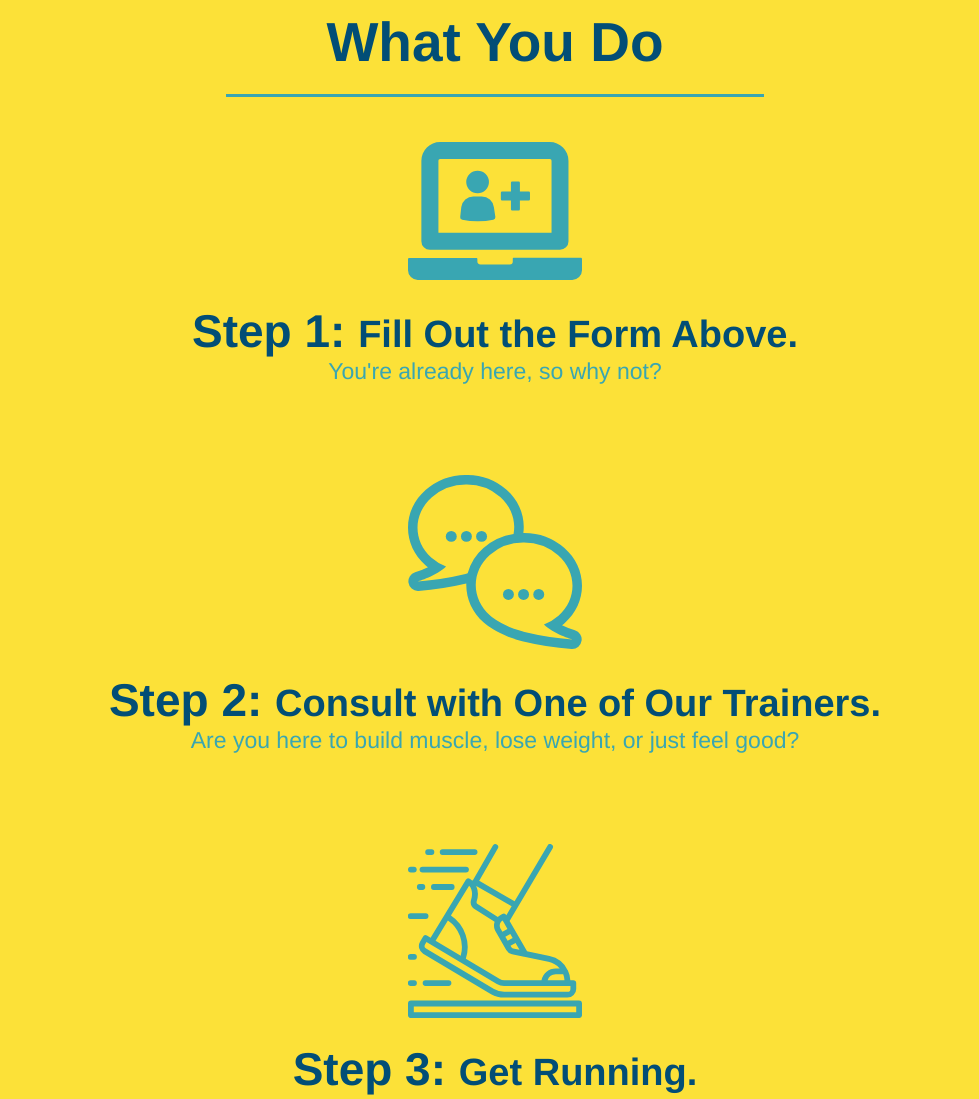
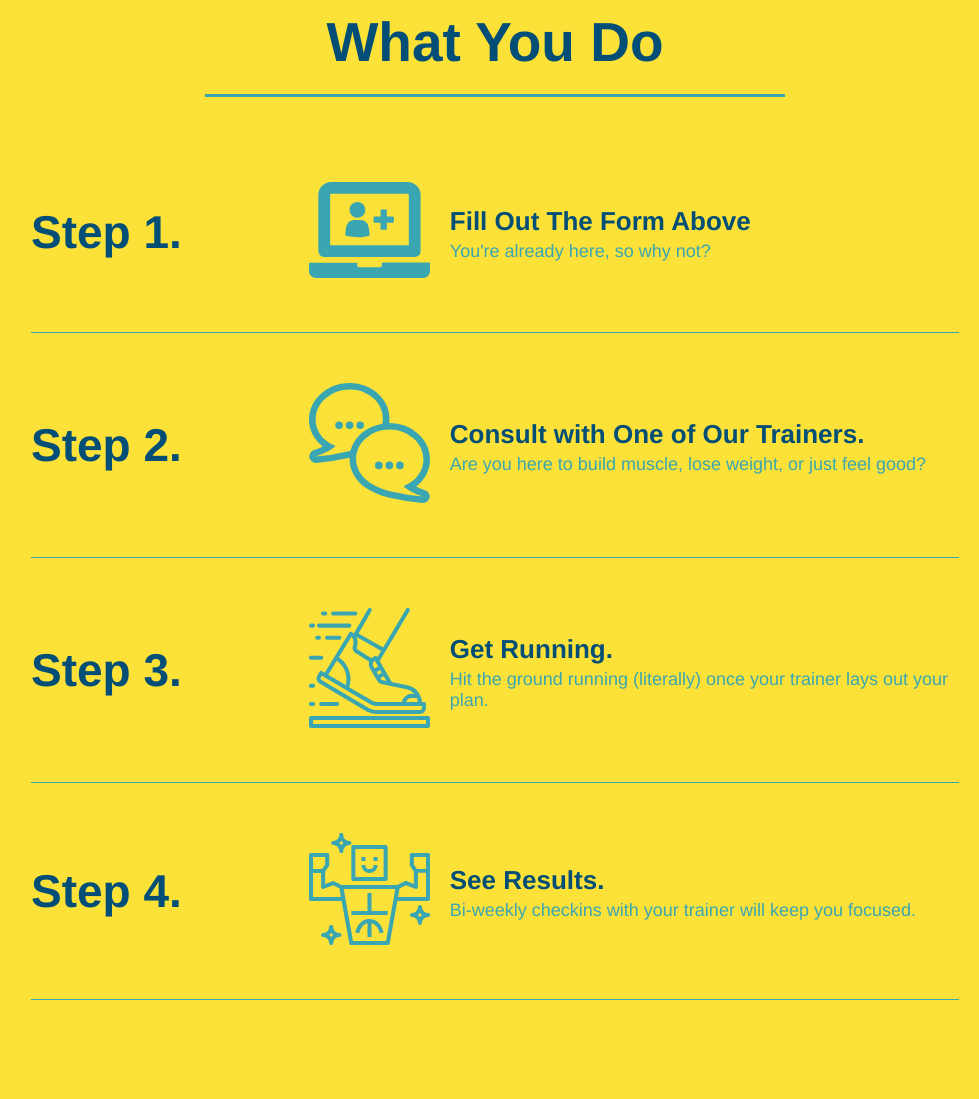
Before and after one commit to texrob20/run-buddy, a plain HTML site: page index.html in a window 1280 px wide. Shown: the part 1140-2239 px from the top of the page, without its empty margins (145-1124 px from the left). Drawn offline with Linux system fonts and the light colour scheme.

Commit message:
add flexbox to the steps

```diff
--- a/assets/css/style.css
+++ b/assets/css/style.css
@@ -121,10 +121,11 @@
 .section-title {
   font-size: 55px;
   color: #024e76;
-  margin-bottom: 35px;
-  padding: 0 100px 20px 100px;
-  display: inline-block;
   border-bottom: 3px solid;
+  padding-bottom: 20px;
+  text-align: center;
+  margin: 0 auto 35px auto;
+  width: 50%;
 }
 .primary-border {
   border-color: #fce138;
@@ -138,46 +139,61 @@
 .text-right {
   text-align: right;
 }
-
+.flex-row {
+  display: flex;
+}
 /* What We Do & What You Do */
-.intro {
-  text-align: center;
-}
 .intro p {
   line-height: 1.7;
   color: #39a6b2;
   width: 80%;
   font-size: 20px;
   margin: 0 auto;
+  text-align: center;
 }
 .steps {
-  text-align: center;
   background: #fce138;
 }
-.steps div {
-  margin-bottom: 80px;
+.step {
+  margin: 50px auto;
+  padding-bottom: 50px;
+  width: 80%;
+  border-bottom: 1px solid #39a6b2;
+  display: flex;
+  flex-wrap: wrap;
+  align-items: center;
+  justify-content: space-between;
 }
-.steps img {
-  width: 15%;
-  margin: 10px 0;
-}
-.steps h3 {
+.step h3 {
   color: #024e76;
   font-size: 46px;
-  margin-top: 10px;
+  flex: 1 30%;
 }
-.steps p {
+.step-text {
+  flex: 12;
+}
+.step-text p {
   color: #39a6b2;
-  font-size: 23px;
+  font-size: 18px;
 }
-.steps span {
-  font-size: 38px;
+.step-text h4 {
+  font-size: 26px;
+  line-height: 1.5;
+  color: #024e76;
+}
+.step-info {
+    display: flex;
+  flex-wrap: wrap;
+  align-items: center;
+  flex: 2 70%;
+}
+.step-img {
+  flex: 1 12%;
+  margin-right: 20px;
 }
 /* END What We Do & What You Do */
 /* Meet the Trainers */
-.trainers {
-  text-align: center;
-}
+.trainers {}
 .trainer {
   width: 900px;
   margin: 0 auto 30px auto;
@@ -210,7 +226,6 @@
 /* END Meet the Trainer */
 /* REACH OUT STYLES START */
 .contact {
-  text-align: center;
   background: #024e76;
 }
 .contact h2 {
--- a/index.html
+++ b/index.html
@@ -76,44 +76,75 @@
 
 <!-- "what we do" section -->
 <section id="what-we-do" class="intro">
+  <div class="flex-row">
     <h2 class="section-title primary-border">What We Do</h2>
+  </div>
+  <div class="flex-row">
     <p>
       butcher selfies chambray shabby chic gentrify readymade yr Echo Park XOXO Tumblr normcore Banksy direct trade Blue Bottle chillwave you probably haven't heard of them single-origin coffee Vice fanny pack fixie Odd Future Austin fingerstache pickled twee synth Wes Anderson Thundercats viral bitters flannel meggings narwhal Marfa Schlitz sustainable Intelligentsia umami deep v craft
     </p>
+  </div>
   </section>
 
   <!-- "what you do" section -->
   <section id="what-you-do" class="steps">
+    <div class="flex-row">
       <h2 class="section-title secondary-border">What You Do</h2>
-
-    <div>
+    </div>
+    <div class="step">
+      <h3>Step 1.</h3>
+      <div class="step-info">
+        <div class="step-img">
           <img src="./assets/images/step-1.svg" alt="" />
-        <h3>Step 1: <span>Fill Out the Form Above.</span></h3>
+        </div>
+        <div class="step-text">
+          <h4>Fill Out The Form Above</h4>
           <p>You're already here, so why not?</p>
         </div>
-
-    <div>
+      </div>
+    </div>
+    <div class="step">
+      <h3>Step 2.</h3>
+      <div class="step-info">
+        <div class="step-img">
           <img src="./assets/images/step-2.svg" alt="" />
-        <h3>Step 2: <span>Consult with One of Our Trainers.</span></h3>
+        </div>
+        <div class="step-text">
+          <h4>Consult with One of Our Trainers.</h4>
           <p>Are you here to build muscle, lose weight, or just feel good?</p>
         </div>
-
-    <div>
+      </div>
+    </div>
+    <div class="step">
+      <h3>Step 3.</h3>
+      <div class="step-info">
+        <div class="step-img">
           <img src="./assets/images/step-3.svg" alt="" />
-        <h3>Step 3: <span>Get Running.</span></h3>
+        </div>
+        <div class="step-text">
+          <h4>Get Running.</h4>
           <p>Hit the ground running (literally) once your trainer lays out your plan.</p>
         </div>
-
-    <div>
+      </div>
+    </div>
+    <div class="step">
+      <h3>Step 4.</h3>
+      <div class="step-info">
+        <div class="step-img">
           <img src="./assets/images/step-4.svg" alt="" />
-        <h3>Step 4: <span>See Results.</span></h3>
-        <p>Bi-weekly checkins with your trainer will keep you focused</p>
         </div>
-  </section>
+        <div class="step-text">
+          <h4>See Results.</h4>
+          <p>Bi-weekly checkins with your trainer will keep you focused.</p>
+        </div>
+      </div>
+    </div>
 
 <!-- "meet the trainers" section -->
 <section id="your-trainers" class="trainers">
+  <div class="flex-row">
     <h2 class="section-title primary-border">Meet The Trainers</h2>
+  </div>
   <article class="trainer">
     <img src="./assets/images/trainer-1.jpg" alt="Arron Stephens in his workout clothes, ready to pump iron" />
     <div class="trainer-bio text-left">
@@ -151,7 +182,9 @@
 
 <!-- "reach out" section -->
 <section id="reach-out" class="contact">
+  <div class="flex-row">
     <h2 class="section-title secondary-border">Reach Out</h2>
+  </div>
   <div class="contact-info">
     <iframe src="https://www.google.com/maps/embed?pb=!1m18!1m12!1m3!1d3147.1079747227936!2d-120.42364418397035!3d37.92790791110593!2m3!1f0!2f0!3f0!3m2!1i1024!2i768!4f13.1!3m3!1m2!1s0x8090c49129b6ac57%3A0xb56c7eb95a2cd8bd!2sMain%20St%2C%20California%2095327!5e0!3m2!1sen!2sus!4v1616426329495!5m2!1sen!2sus"
     width="400"
```
Lines whose indentation alone changed are shown as unchanged.
